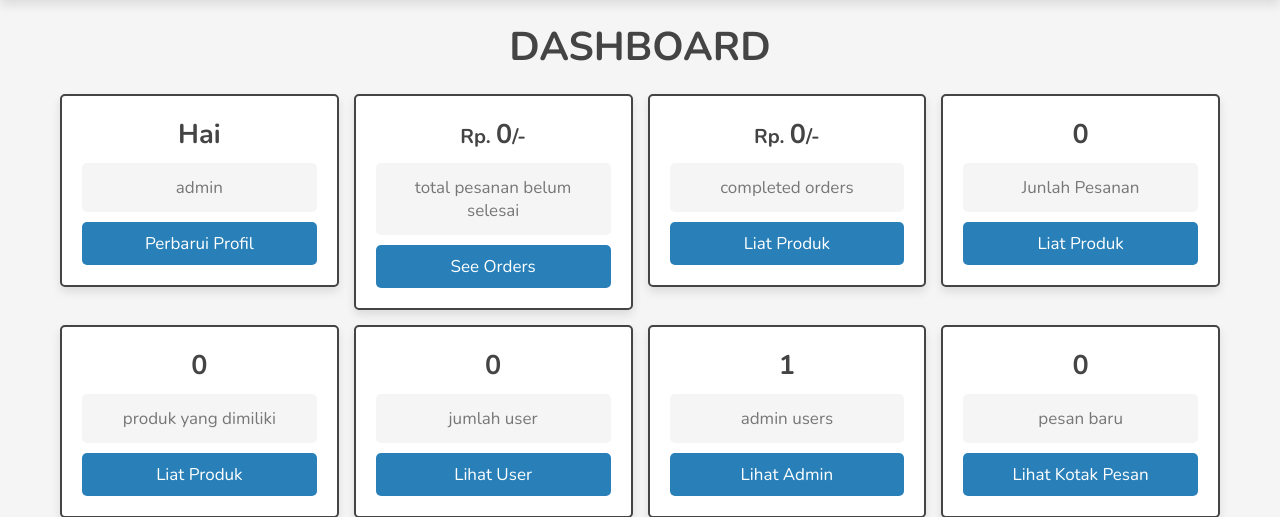
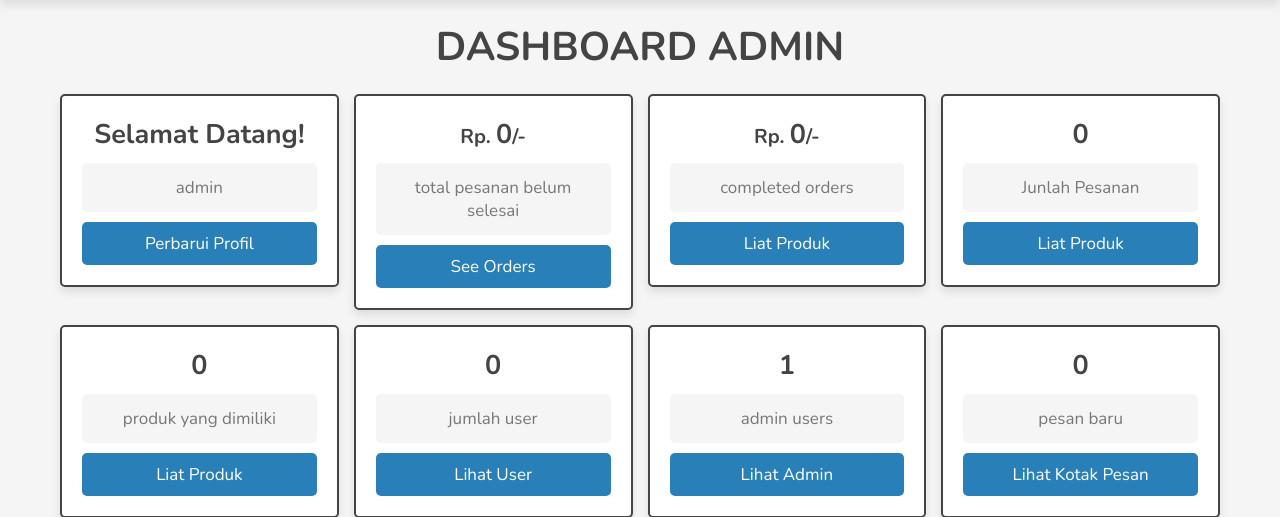
Before and after one commit to NielDiaRus/lapakdesa-tulung-agung, a PHP site: page /admin/dashboard.php in a window 1280 px wide. Shown: the part 74-591 px from the top of the page. Run offline with PHP 8.4, Linux system fonts and the light colour scheme; a user stored in the database is signed in; data comes from the database, SQL or seed files in the repository; data that the repository does not hold is empty; some libraries are stand-ins or nearby versions.

Commit message:
Update dashboard.php

```diff
--- a/ecommerce website/admin/dashboard.php
+++ b/ecommerce website/admin/dashboard.php
@@ -18,7 +18,7 @@ if(!isset($admin_id)){
    <meta charset="UTF-8">
    <meta http-equiv="X-UA-Compatible" content="IE=edge">
    <meta name="viewport" content="width=device-width, initial-scale=1.0">
-   <title>dashboard</title>
+   <title>Dashboard Admin</title>
 
    <link rel="stylesheet" href="https://cdnjs.cloudflare.com/ajax/libs/font-awesome/6.1.1/css/all.min.css">
 
@@ -31,12 +31,12 @@ if(!isset($admin_id)){
 
 <section class="dashboard">
 
-   <h1 class="heading">dashboard</h1>
+   <h1 class="heading">dashboard admin</h1>
 
    <div class="box-container">
 
       <div class="box">
-         <h3>Hai</h3>
+         <h3>Selamat Datang!</h3>
          <p><?= $fetch_profile['name']; ?></p>
          <a href="update_profile.php" class="btn">Perbarui Profil</a>
       </div>
```
